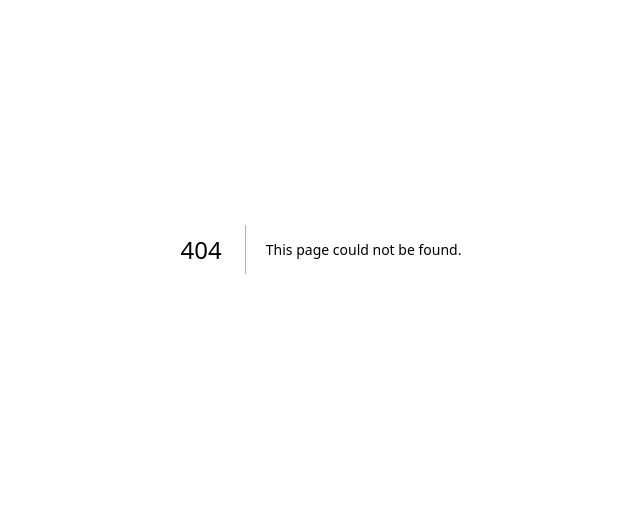
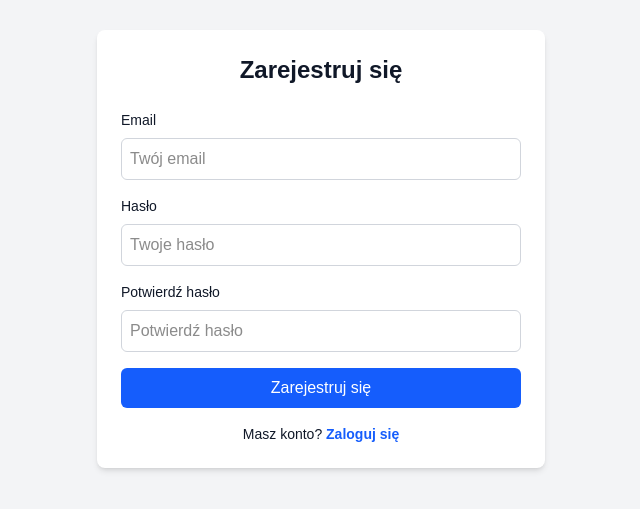
Before and after one commit to Arekk17/OpowiedzTo, a Next.js app: page /register in a window 1280 px wide. Before the commit this address had no page. Shown: the part 151-660 px from the top of the page, without its empty margins (319-959 px from the left). Built offline with nearby package versions, Linux system fonts and the light colour scheme.

Commit message:
KAN-2: Add register page with Tailwind

```diff
--- /dev/null
+++ b/src/app/register/page.tsx
@@ -0,0 +1,54 @@
+// src/app/register/page.tsx
+export default function RegisterPage() {
+  return (
+    <div className="flex justify-center items-center min-h-screen bg-gray-100">
+      <div className="bg-white p-6 rounded-lg shadow-md w-full max-w-md">
+        <h1 className="text-2xl font-bold mb-6 text-center text-gray-900">Zarejestruj się</h1>
+        <form className="flex flex-col gap-4">
+          <div className="flex flex-col gap-2">
+            <label htmlFor="email" className="text-sm text-gray-900">Email</label>
+            <input
+              type="email"
+              id="email"
+              placeholder="Twój email"
+              className="p-2 border border-gray-300 rounded-md focus:outline-none focus:border-blue-500"
+              required
+            />
+          </div>
+          <div className="flex flex-col gap-2">
+            <label htmlFor="password" className="text-sm text-gray-900">Hasło</label>
+            <input
+              type="password"
+              id="password"
+              placeholder="Twoje hasło"
+              className="p-2 border border-gray-300 rounded-md focus:outline-none focus:border-blue-500"
+              required
+            />
+          </div>
+          <div className="flex flex-col gap-2">
+            <label htmlFor="confirm-password" className="text-sm text-gray-900">Potwierdź hasło</label>
+            <input
+              type="password"
+              id="confirm-password"
+              placeholder="Potwierdź hasło"
+              className="p-2 border border-gray-300 rounded-md focus:outline-none focus:border-blue-500"
+              required
+            />
+          </div>
+          <button
+            type="submit"
+            className="bg-blue-600 text-white p-2 rounded-md hover:bg-blue-700 transition-colors"
+          >
+            Zarejestruj się
+          </button>
+        </form>
+        <p className="mt-4 text-center text-sm text-gray-900">
+          Masz konto?{' '}
+          <a href="/login" className="text-blue-600 hover:underline font-bold">
+            Zaloguj się
+          </a>
+        </p>
+      </div>
+    </div>
+  );
+}
```
